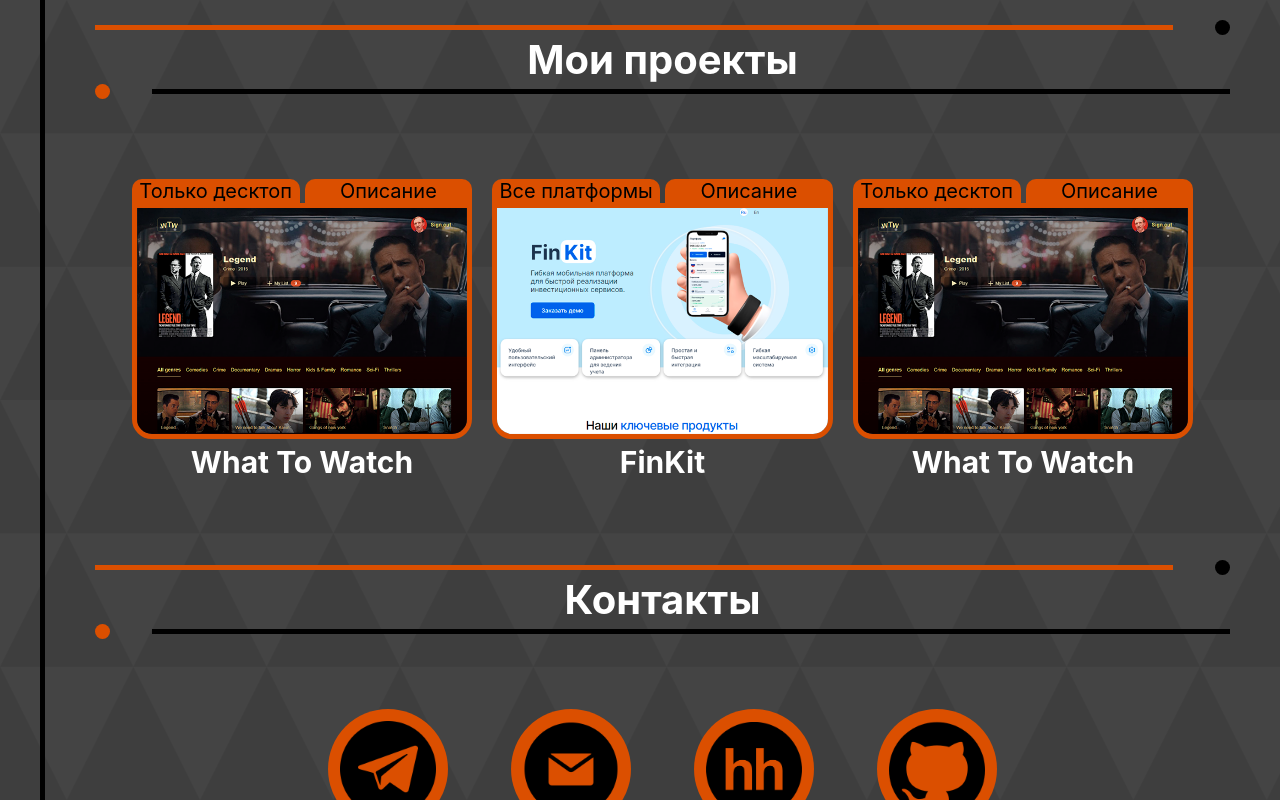
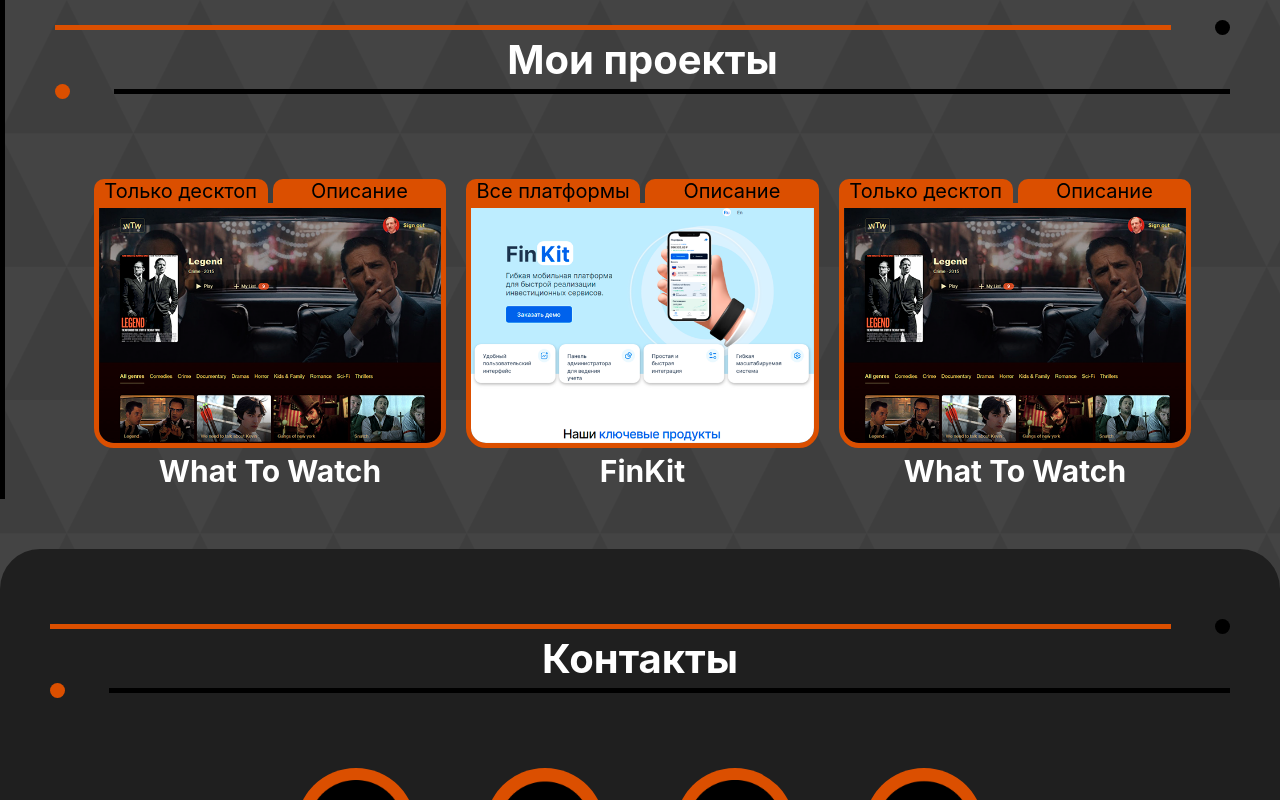
Before and after one commit to skrutikovsky/Personal-page, a React (Create React App) app: page / in a window 1280 px wide. Shown: the part 2000-2800 px from the top of the page. Built offline with nearby package versions, Linux system fonts and the light colour scheme; a web font is replaced by a local one.

Commit message:
Исправление бага неправильной отрисовки + добавил футер

```diff
--- a/public/index.html
+++ b/public/index.html
@@ -272,6 +272,8 @@
           <div class="project-name">What To Watch</div>
         </div>
       </section>
+    </main>
+    <footer>
       <div class="delimiter">
         <div class="drawing">
           <div class="line orange"></div>
@@ -283,8 +285,7 @@
           <div class="line black"></div>
         </div>
       </div>
-
-        <section class="contacts-list">
+      <div class="contacts-list">
         <div class="contact-item">
           <a href="https://t.me/skrutikovsky"><img src="img/icons/tg%20icon.png" alt="th"/></a>
         </div>
@@ -297,8 +298,8 @@
         <div class="contact-item">
           <a href="https://github.com/skrutikovsky"><img src="img/icons/git%20icon.png" alt="github"/></a>
         </div>
-        </section>
-    </main>
+      </div>
+    </footer>
     <noscript>You need to enable JavaScript to run this app.</noscript>
     <div id="root"></div>
   </body>
--- a/public/main.css
+++ b/public/main.css
@@ -9,7 +9,6 @@
     box-sizing: border-box;
     background-size: 800px 800px;
     display: flex;
-    padding-left: 40px;
     flex-direction: column;
     align-items: center;
 }
@@ -270,13 +269,21 @@
     text-align: center;
     border-radius: 10px 10px 0 0;
 }
+footer{
+    display: flex;
+    flex-direction: column;
+    width: 100%;
+    background: #1f1f1f;
+    border-radius: 40px 40px 0 0;
+    padding: 0 50px;
+    box-sizing: border-box;
 }
-@media (max-width: 1199.8px) {
+}
+@media (max-width: 1200px) {
     body{
         background: #444 url("img/icons/triangle top back.png") ;
         background-size: 800px 800px;
         display: flex;
-        padding-left: 40px;
         flex-direction: column;
         align-items: center;
     }
@@ -533,10 +540,17 @@
         text-align: center;
         border-radius: 10px 10px 0 0;
     }
+    footer{
+        display: flex;
+        flex-direction: column;
+        width: 100%;
+        background: #1f1f1f;
+        border-radius: 40px 40px 0 0;
+        padding: 0 50px;
+        box-sizing: border-box;
+    }
 }
-@media (max-width: 899.9px) {
-    body{
-    }
+@media (max-width: 900px) {
     .line{
         width: 90%;
         height: 5px;
@@ -563,9 +577,6 @@
     }
     header{
         margin-bottom: -70px;
-    }
-    main{
-        padding: 40px 35px;
     }
     .collage{
         width: 100%;
@@ -692,9 +703,6 @@
     header{
         margin-bottom: -65px;
     }
-    main{
-        padding: 30px 30px;
-    }
     .side-line{
         margin-left: 10px;
         padding: 3px;
@@ -785,7 +793,6 @@
     }
     .contacts-list{
         width: 300px;
-        margin-bottom: 0;
     }
     .contact-item{
         width: 60px;
@@ -826,11 +833,12 @@
         height: 10px;
         width: 10px;
     }
+    footer{
+        border-radius: 15px 15px 0 0;
+    }
 }
 @media (max-width: 399.9px) {
-    body{
-        padding-left: 20px;
-    }
+
     .logo{
         font-size: 20px;
     }
@@ -864,10 +872,6 @@
     }
     header{
         margin-bottom: -40px;
-    }
-    main{
-        border-left: 3px solid black;
-        padding: 40px 20px 20px;
     }
     .point{
         width: 8px;
@@ -935,6 +939,8 @@
     }
     .contacts-list{
         max-width: 200px;
+        margin-bottom: 10px;
+        margin-top: -20px;
     }
     .contact-item{
         width: 40px;
```
Lines whose indentation alone changed are shown as unchanged.
